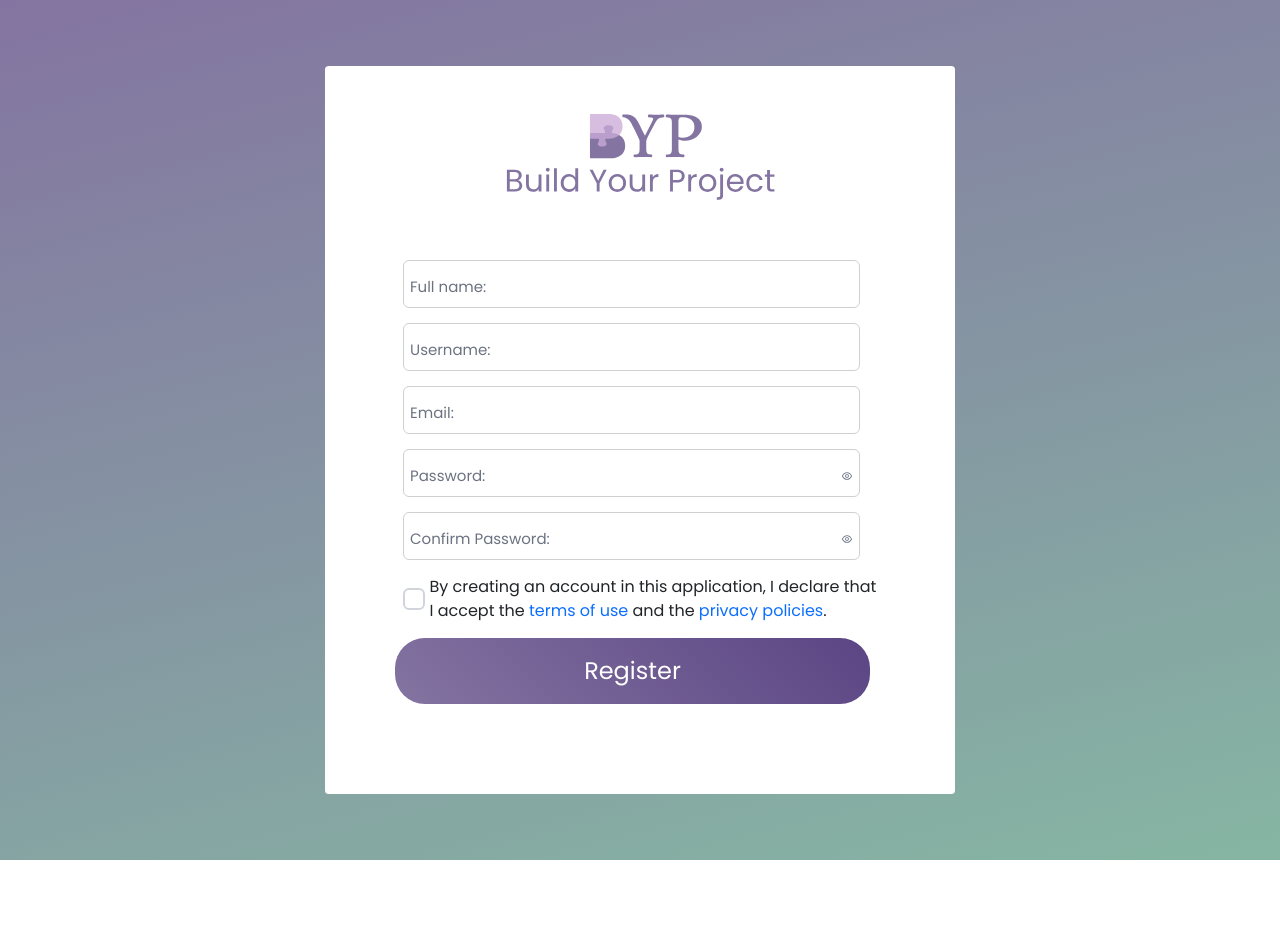
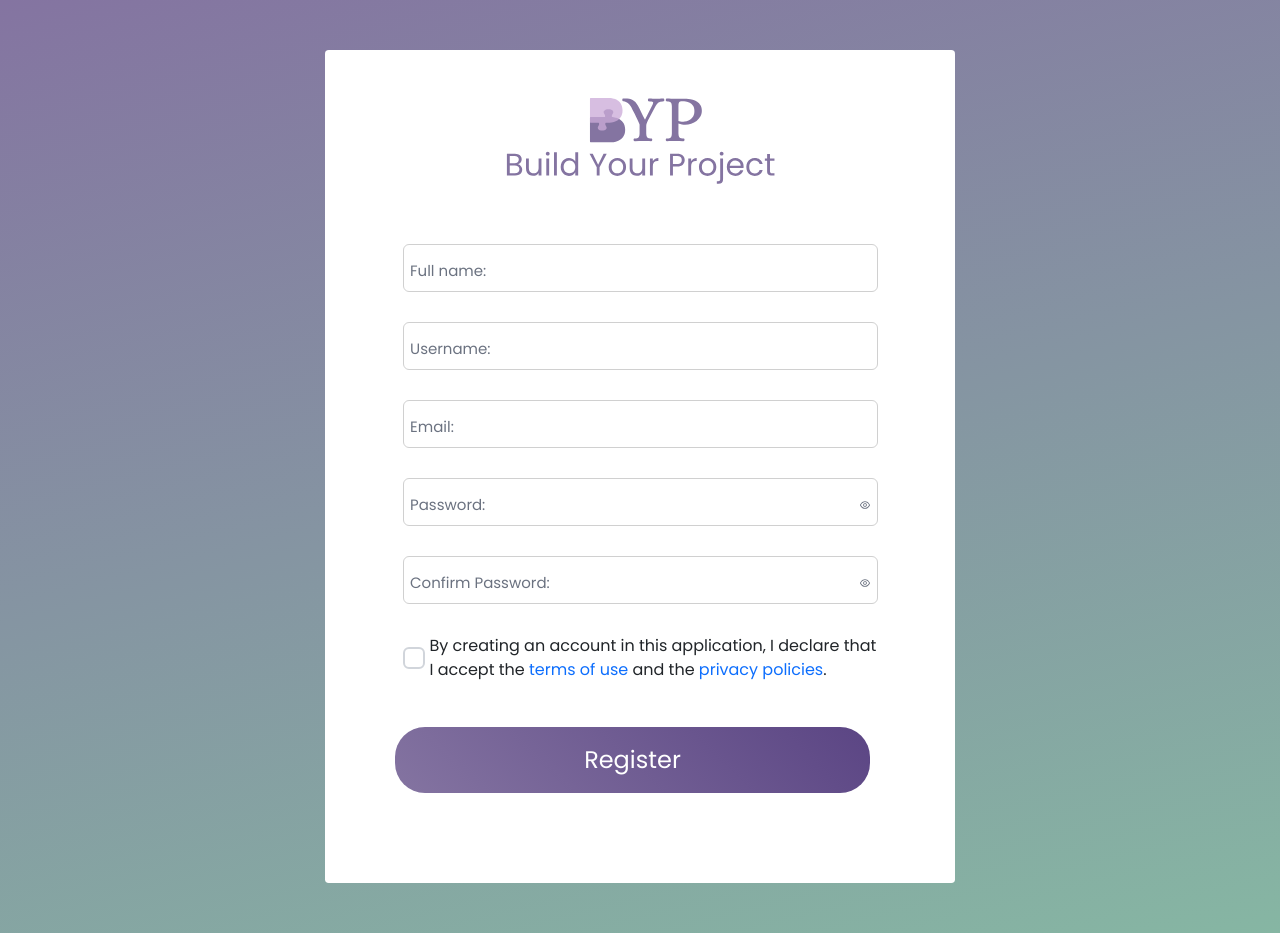
Before and after one commit to GreenBerries-BYP/BuildYourProject-front, a React (Vite) app in the folder frontend/: page /register in a window 1280 px wide. Before the commit the page ends 860 px from the top, so only its background shows below. Built offline with nearby package versions, Linux system fonts and the light colour scheme.

Commit message:
fix - cadastro

```diff
--- a/frontend/src/pages/Register.jsx
+++ b/frontend/src/pages/Register.jsx
@@ -2,11 +2,11 @@ import React, { useState } from "react";
 import { useForm, Controller } from "react-hook-form";
 import { useNavigate } from "react-router-dom";
 import { useTranslation } from "react-i18next";
-import { InputText } from 'primereact/inputtext';
-import { Password } from 'primereact/password';
-import { Checkbox } from 'primereact/checkbox';
-import { Divider } from 'primereact/divider';
-import { FloatLabel } from 'primereact/floatlabel';
+import { InputText } from "primereact/inputtext";
+import { Password } from "primereact/password";
+import { Checkbox } from "primereact/checkbox";
+import { Divider } from "primereact/divider";
+import { FloatLabel } from "primereact/floatlabel";
 import api from "../api/api";
 import "../styles/LoginCadastro.css";
 
@@ -66,7 +66,7 @@ const Register = () => {
 
   return (
     <div className="container-fluid register my-5 d-flex justify-content-center align-items-center">
-      <div className="col-lg-6 card-register col-9 rounded py-5 px-3 d-flex flex-column justify-content-between bg-white">
+      <div className="col-lg-6 card-register col-9 rounded py-5 px-3 d-flex flex-column justify-content-center bg-white">
         <img
           className="row logo-h align-self-center cursor-pointer"
           src="/imgs/logo_vert_BYP.svg"
@@ -75,23 +75,27 @@ const Register = () => {
         />
 
         <form
-          className="row p-5 m-5 h-100 d-flex flex-column justify-content-between"
+          className="row p-5 m-5 h-100 d-flex flex-column justify-content-between gap-5"
           onSubmit={handleSubmit(onSubmit)}
         >
-          <div className="mb-4">
-
+          <div className="p-float-label">
             <FloatLabel>
               <Controller
                 name="fullName"
                 control={control}
                 rules={{
-                  required: t("register.fullNameRequired", "Nome completo é obrigatório"),
+                  required: t(
+                    "register.fullNameRequired",
+                    "Nome completo é obrigatório"
+                  ),
                 }}
                 render={({ field }) => (
                   <InputText
                     id="fullName"
                     {...field}
-                    className={`byp-input-field ${errors.fullName ? "p-invalid" : ""}`}
+                    className={`byp-input-field ${
+                      errors.fullName ? "p-invalid" : ""
+                    }`}
                   />
                 )}
               />
@@ -104,19 +108,24 @@ const Register = () => {
             )}
           </div>
 
-          <div className="mb-4">
+          <div className="p-float-label">
             <FloatLabel>
               <Controller
                 name="username"
                 control={control}
                 rules={{
-                  required: t("register.usernameRequired", "Usuário é obrigatório"),
+                  required: t(
+                    "register.usernameRequired",
+                    "Usuário é obrigatório"
+                  ),
                 }}
                 render={({ field }) => (
                   <InputText
                     id="username"
                     {...field}
-                    className={`byp-input-field ${errors.username ? "p-invalid" : ""}`}
+                    className={`byp-input-field ${
+                      errors.username ? "p-invalid" : ""
+                    }`}
                   />
                 )}
               />
@@ -129,7 +138,7 @@ const Register = () => {
             )}
           </div>
 
-          <div className="mb-4">
+          <div className="p-float-label">
             <FloatLabel>
               <Controller
                 name="email"
@@ -145,39 +154,43 @@ const Register = () => {
                   <InputText
                     id="email"
                     {...field}
-                    className={`byp-input-field ${errors.email ? "p-invalid" : ""}`}
+                    className={`byp-input-field ${
+                      errors.email ? "p-invalid" : ""
+                    }`}
                   />
                 )}
               />
-              <label htmlFor="email">
-                {t("register.emailLabel", "Email")}
-              </label>
+              <label htmlFor="email">{t("register.emailLabel", "Email")}</label>
             </FloatLabel>
             {errors.email && (
               <small className="p-error">{errors.email.message}</small>
             )}
           </div>
 
-          <div className="mb-4">
+          <div className="p-float-label">
             <FloatLabel>
               <Controller
                 name="password"
                 control={control}
                 rules={{
-                  required: t("register.passwordRequired", "Senha é obrigatória"),
+                  required: t(
+                    "register.passwordRequired",
+                    "Senha é obrigatória"
+                  ),
                   minLength: {
                     value: 8,
-                    message: t("register.passwordMinLength", "A senha deve ter pelo menos 8 caracteres"),
                   },
                 }}
                 render={({ field }) => (
-                  <Password
+                 <Password
                     inputId="password"
                     {...field}
                     toggleMask
                     footer={footer}
-                    className={`byp-input-field ${errors.password ? "p-invalid" : ""}`}
-                    inputClassName={`byp-input-field ${errors.password ? "p-invalid" : ""}`}
+                    inputClassName={`byp-password-field ${
+                      errors.password ? "p-invalid" : ""
+                    }`}
+                    className="byp-password-wrapper"
                   />
                 )}
               />
@@ -190,24 +203,33 @@ const Register = () => {
             )}
           </div>
 
-          <div className="mb-4">
+          <div className="p-float-label">
             <FloatLabel>
               <Controller
                 name="confirmPassword"
                 control={control}
                 rules={{
-                  required: t("register.confirmPasswordRequired", "Confirmação de senha é obrigatória"),
+                  required: t(
+                    "register.confirmPasswordRequired",
+                    "Confirmação de senha é obrigatória"
+                  ),
                   validate: (value) =>
-                    value === watch("password") || t("register.errorPasswordMismatch", "As senhas não coincidem"),
+                    value === watch("password") ||
+                    t(
+                      "register.errorPasswordMismatch",
+                      "As senhas não coincidem"
+                    ),
                 }}
                 render={({ field }) => (
                   <Password
-                    inputId="confirmPassword"
+                    inputId="password"
                     {...field}
                     toggleMask
                     footer={footer}
-                    className={`byp-input-field ${errors.confirmPassword ? "p-invalid" : ""}`}
-                    inputClassName={`byp-input-field ${errors.confirmPassword ? "p-invalid" : ""}`}
+                    inputClassName={`byp-password-field ${
+                      errors.password ? "p-invalid" : ""
+                    }`}
+                    className="byp-password-wrapper"
                   />
                 )}
               />
@@ -216,7 +238,9 @@ const Register = () => {
               </label>
             </FloatLabel>
             {errors.confirmPassword && (
-              <small className="p-error">{errors.confirmPassword.message}</small>
+              <small className="p-error">
+                {errors.confirmPassword.message}
+              </small>
             )}
           </div>
 
@@ -272,9 +296,7 @@ const Register = () => {
                   style={{ width: "2rem", height: "2rem" }}
                   role="status"
                 >
-                  <span className="visually-hidden">
-                    {t("login.loading")}
-                  </span>
+                  <span className="visually-hidden">{t("login.loading")}</span>
                 </div>
               ) : (
                 t("register.submitButton")
--- a/frontend/src/styles/LoginCadastro.css
+++ b/frontend/src/styles/LoginCadastro.css
@@ -106,9 +106,6 @@ label {
   transform: scale(1.05);
 }
 
-.byp-input-field {
-  width: 45.7rem !important;
-}
 
 .btn-acesso-verde:disabled {
   background-color: var(--green-dark-color);
@@ -116,3 +113,22 @@ label {
   pointer-events: none;
   transform: none;
 }
+
+.byp-input-field,
+.byp-password-field {
+  width: 100% !important;
+  box-sizing: border-box;
+}
+
+.byp-password-wrapper,
+.p-password {
+  width: 100% !important;
+  display: block;
+}
+
+.p-float-label input:focus ~ label,
+.p-float-label input.p-filled ~ label {
+  top: -1rem;
+  font-size: 1.4rem;
+  color: var(--purple-saturated-color);
+}
```
